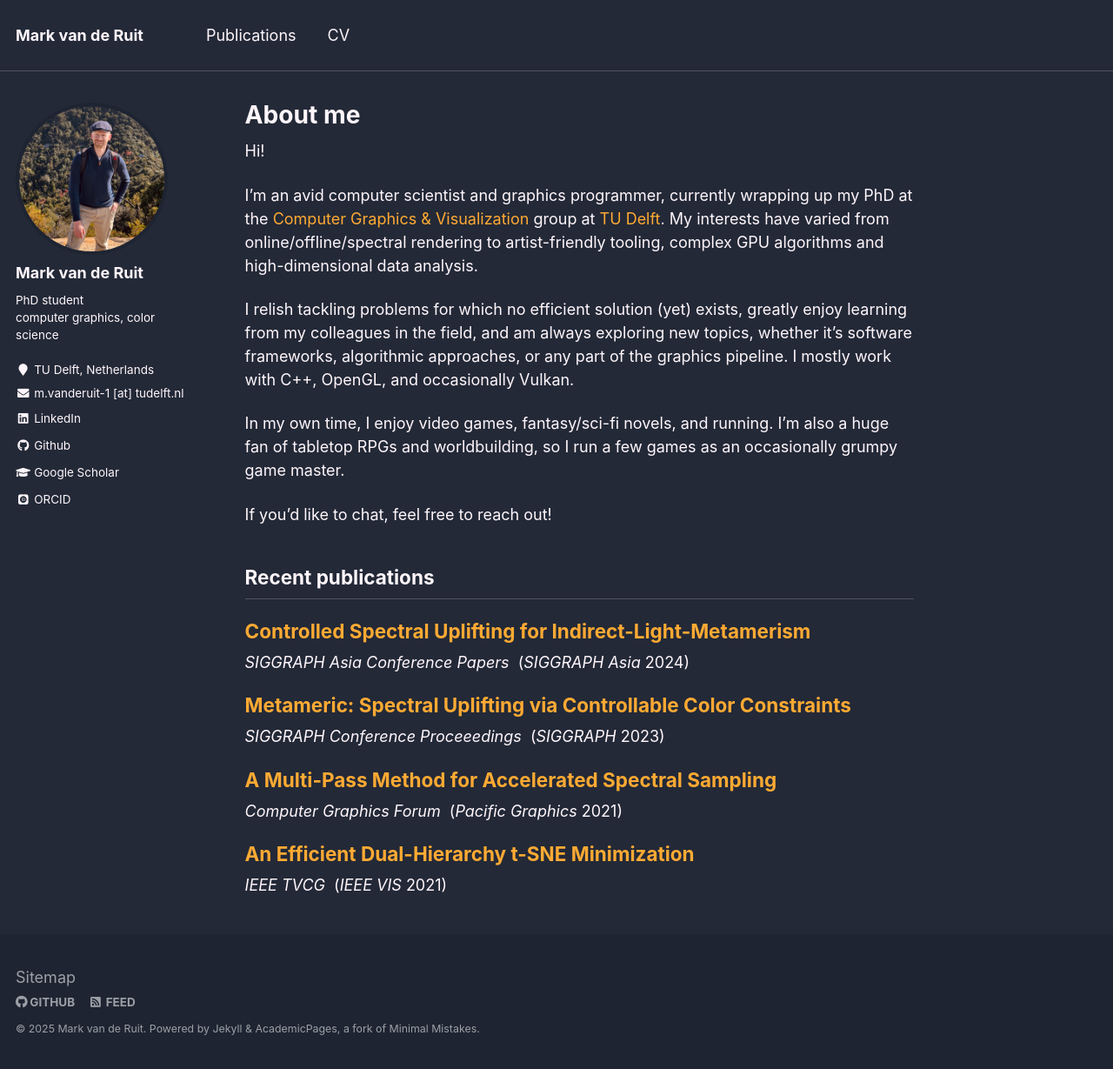
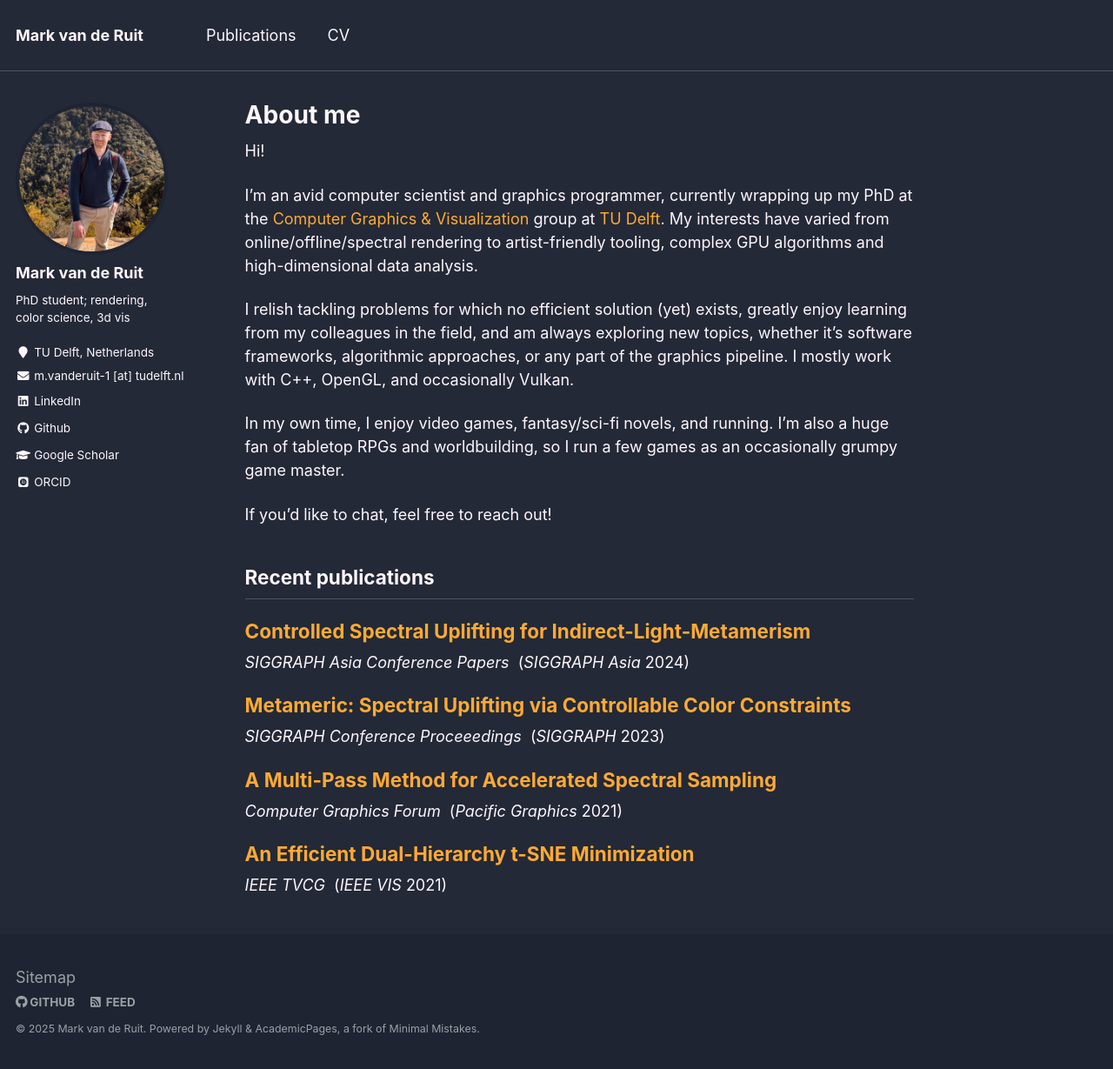
Before and after one commit to Markvanderuit/markvanderuit.github.io, a Jekyll site: the page built from _pages/about.md, in a window 1280 px wide and 1229 px high. Shown: the whole window at 87% size. Built offline with Jekyll 4.4.1, drawn with Linux system fonts in a browser that asks for light colours; some web fonts are replaced.

Commit message:
Shortened description

```diff
--- a/_config.yml
+++ b/_config.yml
@@ -10,7 +10,7 @@ locale                   : "en-NL"
 title                    : "Mark van de Ruit"
 title_separator          : "-"
 name                     : &name "Mark van de Ruit"
-description              : &description "PhD student, computer graphics, color science"
+description              : &description "PhD student; rendering, color science, 3d vis"
 url                      : https://markvanderuit.github.io # http://localhost:4000 # the base hostname & protocol for your site e.g. "https://mmistakes.github.io"
 baseurl                  : "" # the subpath of your site,  e.g. "/blog"
 repository               : "markvanderuit/markvanderuit.github.io"
@@ -82,7 +82,7 @@ analytics:
 author:
   name             : "Mark van de Ruit"
   avatar           : "profile.png"
-  bio              : "PhD student<br>computer graphics, color science"
+  bio              : "PhD student; rendering,<br>color science, 3d vis"
   location         : "TU Delft, Netherlands"
   pubmed           :
   googlescholar    : "https://scholar.google.com/citations?hl=en&user=S-Fc2gEAAAAJ"
```
